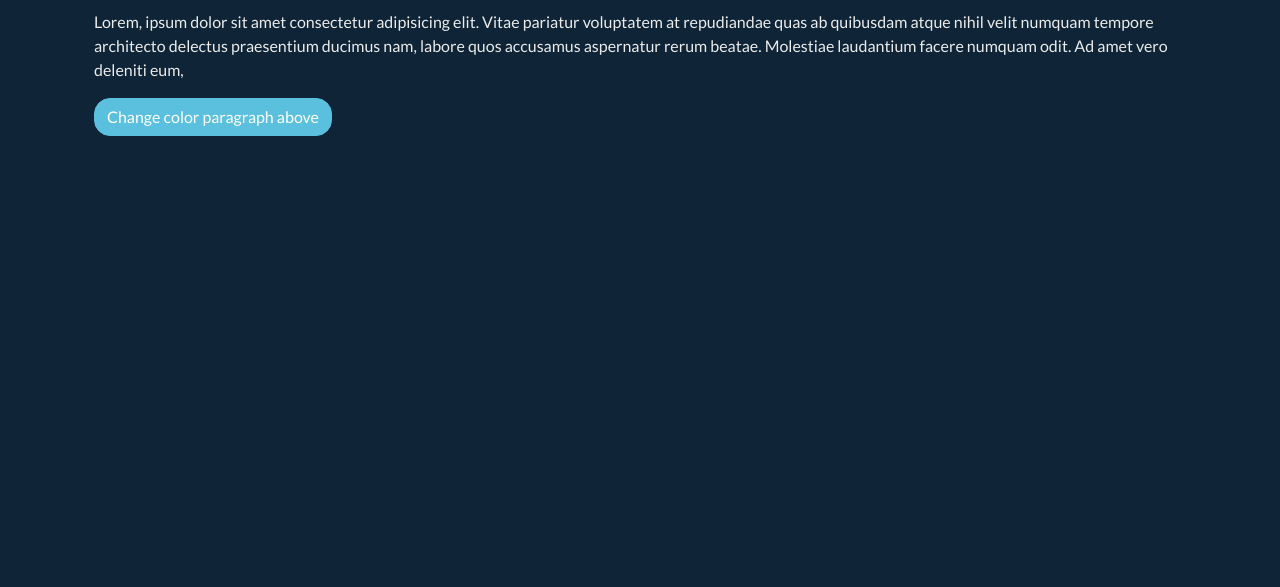
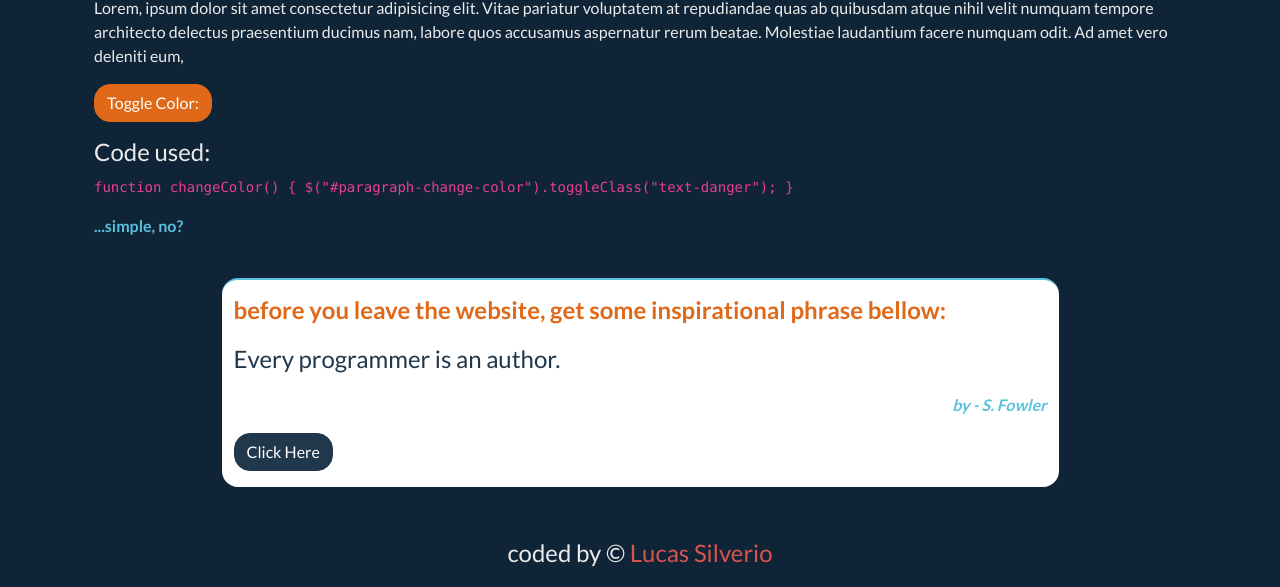
Before and after one commit to lukasilverio94/bonanza-jquery, a plain HTML site: page index.html in a window 1280 px wide. Shown: the part 689-1276 px from the top of the page. Before the commit the page ends 849 px from the top, so only its background shows below. Drawn offline with nearby package versions, Linux system fonts and the light colour scheme.

Commit message:
added the 3 functions

```diff
--- a/index.html
+++ b/index.html
@@ -5,8 +5,7 @@
     <meta name="viewport" content="width=device-width, initial-scale=1.0" />
     <!-- Bootswatch -->
     <link rel="stylesheet" href="bootstrap.min.css" />
-    <!-- local CSS -->
-    <link rel="stylesheet" href="style.css" />
+
     <title>Introduction to jQuery</title>
   </head>
   <body>
@@ -32,10 +31,7 @@
                 <a class="nav-link" href="#">Home</a>
               </li>
               <li class="nav-item">
-                <a class="nav-link" href="#">About jQuery</a>
-              </li>
-              <li class="nav-item">
-                <a class="nav-link" href="#">Contact</a>
+                <a class="nav-link" href="#random-quotes">Random Quotes</a>
               </li>
             </ul>
           </div>
@@ -71,6 +67,11 @@
               { <br />$("#shrek-card-img").fadeToggle() <br />
               }
             </code>
+            <p class="text-info fs-5">
+              Here you don't need select with the boring
+              <code>document.getElementById</code>, you just use
+              <code>$('#element-id').applyAnyMethodHere...</code>
+            </p>
           </div>
           <!-- end col 1 -->
 
@@ -86,7 +87,9 @@
                 alt="shrek"
               />
               <div class="card-body">
-                <h5 class="card-title fw-semibold">Make Shrek to fade</h5>
+                <h5 class="card-title fw-semibold text-info">
+                  Make Shrek to fade
+                </h5>
                 <p class="card-text">
                   Click at the button and see the magic of jQuery with few lines
                   of code. To get Shrek back, just click again!
@@ -105,10 +108,8 @@
         </div>
 
         <!-- Some more Functions -->
-        <div class="container-fluid mt-4 border-top border-3 border-info py-4">
-          <h1 class="text-center display-5 py-3">
-            Lets make some more functionalities for our jQuery:
-          </h1>
+        <div class="container-fluid border-top border-3 border-info py-4">
+          <h1 class="text-center display-5 pb-2">Change the color text:</h1>
           <p id="paragraph-change-color">
             Lorem, ipsum dolor sit amet consectetur adipisicing elit. Vitae
             pariatur voluptatem at repudiandae quas ab quibusdam atque nihil
@@ -116,12 +117,49 @@
             labore quos accusamus aspernatur rerum beatae. Molestiae laudantium
             facere numquam odit. Ad amet vero deleniti eum,
           </p>
-          <button id="change-color" onclick="changeColor()" class="btn btn-info rounded-4">Change color paragraph above</button>
+          <button
+            id="change-color"
+            onclick="changeColor()"
+            class="btn btn-primary rounded-4"
+          >
+            Toggle Color:
+          </button>
+          <h4 class="mt-3">Code used:</h4>
+          <p>
+            <code
+              >function changeColor() {
+              $("#paragraph-change-color").toggleClass("text-danger"); }</code
+            >
+          </p>
+          <p class="text-info fw-semibold">...simple, no?</p>
         </div>
 
+        <!-- Random Quotes Generator -->
+
+        <div
+          class="container border-top border-2 border-info py-3 bg-white w-75 mb-5 rounded-4"
+          id="random-quotes"
+          style="min-height: 200px"
+        >
+          <div class="quote-text">
+            <h4  class="fs-4 text-primary fw-semibold mb-3">
+              before you leave the website, get some inspirational phrase bellow:
+            </h4>
+            <p id="quote" class="text-dark fs-4"></p>
+            <p id="author" class="text-end text-info fw-semibold fst-italic"  ></p>
+            <button id="quote-btn" class="btn btn-dark rounded-4">
+              Click Here
+            </button>
+          </div>
+        </div>
         <!-- End Main container -->
       </div>
     </main>
+
+    <!-- Footer -->
+    <footer class="container text-center">
+      <p class="fs-4">coded by &copy; <span class="text-danger">Lucas Silverio</span></p>
+    </footer>
     <!-- JQuery -->
     <script
       src="https://cdnjs.cloudflare.com/ajax/libs/jquery/3.7.1/jquery.min.js"
--- a/jq.js
+++ b/jq.js
@@ -1,7 +1,96 @@
+//Data for our Random Quote
+const quotes = [
+  {
+    quote:
+      "Learning to program is like learning a new language; the best way to become fluent is through practice and persistence.",
+    author: "Anonymous",
+  },
+  {
+    quote:
+      "Programming is not about what you know; it's about what you can figure out.",
+    author: "Chris Pine",
+  },
+  {
+    quote: "The best coders are those who never stop learning.",
+    author: "Ralph Fasano",
+  },
+  {
+    quote: "Programming is the closest thing we have to superpowers.",
+    author: "Drew Houston",
+  },
+  {
+    quote: "The only way to do great work is to love what you do.",
+    author: "Steve Jobs",
+  },
+  {
+    quote: "Programming is not about typing, it's about thinking.",
+    author: "Rich Hickey",
+  },
+  {
+    quote: "The only source of knowledge is experience.",
+    author: "Albert Einstein",
+  },
+  {
+    quote: "Every programmer is an author.",
+    author: "S. Fowler",
+  },
+  {
+    quote: "Don't be afraid to give up the good to go for the great.",
+    author: "John D. Rockefeller",
+  },
+  {
+    quote:
+      "The future belongs to those who believe in the beauty of their dreams.",
+    author: "Eleanor Roosevelt",
+  },
+  {
+    quote: "Learning never exhausts the mind.",
+    author: "Leonardo da Vinci",
+  },
+  {
+    quote:
+      "The more that you read, the more things you will know. The more that you learn, the more places you'll go.",
+    author: "Dr. Seuss",
+  },
+  {
+    quote:
+      "Success is not the key to happiness. Happiness is the key to success. If you love what you are doing, you will be successful.",
+    author: "Albert Schweitzer",
+  },
+  {
+    quote:
+      "Programmers are not made, they are grown with passion and patience.",
+    author: "Anonymous",
+  },
+  {
+    quote: "The expert in anything was once a beginner.",
+    author: "Helen Hayes",
+  },
+  {
+    quote: "Code is like humor. When you have to explain it, it's bad.",
+    author: "Cory House",
+  },
+];
+
+const $quoteBtn = $("#quote-btn");
+
 function fadeImg() {
-  $("#shrek-card-img").fadeToggle();
+  $("#shrek-card-img").fadeToggle(2000);
 }
 
 function changeColor() {
-  $("#paragraph-change-color").toggle("text-danger");
+  $("#paragraph-change-color").toggleClass("text-danger");
 }
+
+// Quote Generator
+function displayRandomQuote() {
+  const randomIndex = Math.floor(Math.random() * quotes.length);
+  $("#quote").text(quotes[randomIndex].quote);
+  $("#author").text("by - " + quotes[randomIndex].author);
+}
+
+// Click event for the "quote-btn" button
+$("#quote-btn").click(displayRandomQuote);
+
+// Initial quote display
+displayRandomQuote();
```
Also changed, not shown: style.css (deleted).
